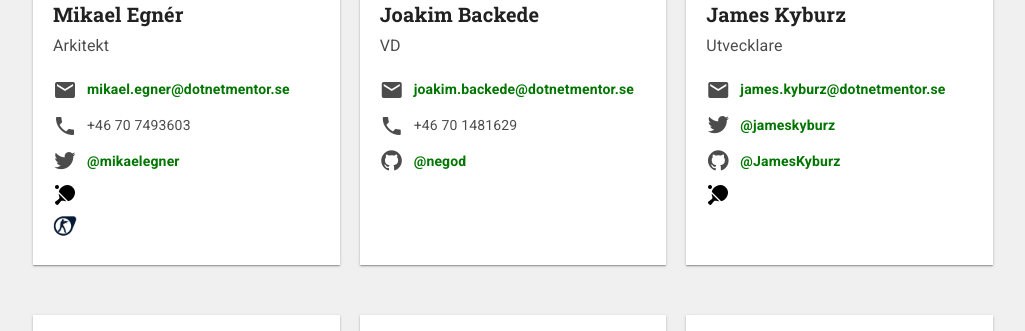
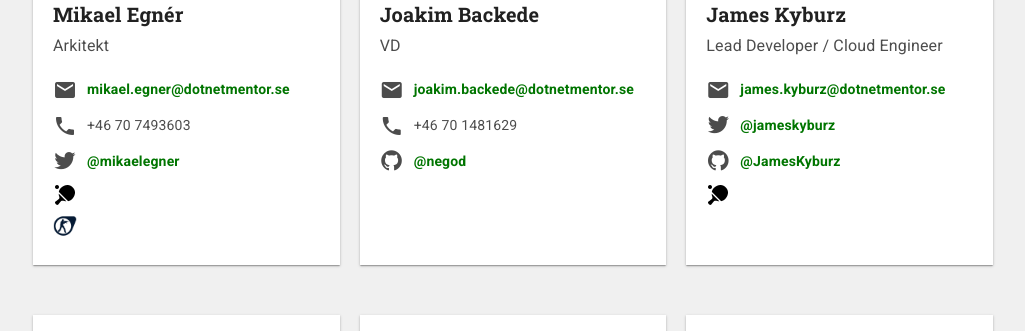
Before and after one commit to dotnetmentor/dotnetmentor-website, a Jekyll site: the page built from contact.html, in a window 1280 px wide and 900 px high, scrolled down 644 px, cut to the strip 224-555 px from the top of the window. Shown: the whole strip, without its empty margins (127-1152 px from the left). Built offline with Jekyll 4.4.1, drawn with Linux system fonts in a browser that asks for light colours.

Commit message:
Update contact.html

```diff
--- a/contact.html
+++ b/contact.html
@@ -67,7 +67,7 @@ description: Konsulter, mentorer, experthjälp eller utveckling av en produkt? H
             </div>
             <div class="card-content">
                 <h4>James Kyburz</h4>
-                <div class="title">Utvecklare</div>
+                <div class="title">Lead Developer / Cloud Engineer</div>
                 <ul class="info-list">
                     <li><i class="material-icons">mail</i> <a href="mailto:james.kyburz@dotnetmentor.se">james.kyburz@dotnetmentor.se</a></li>
                     <!--<li><i class="material-icons">phone</i> +46 70 8235555</li>-->
```
